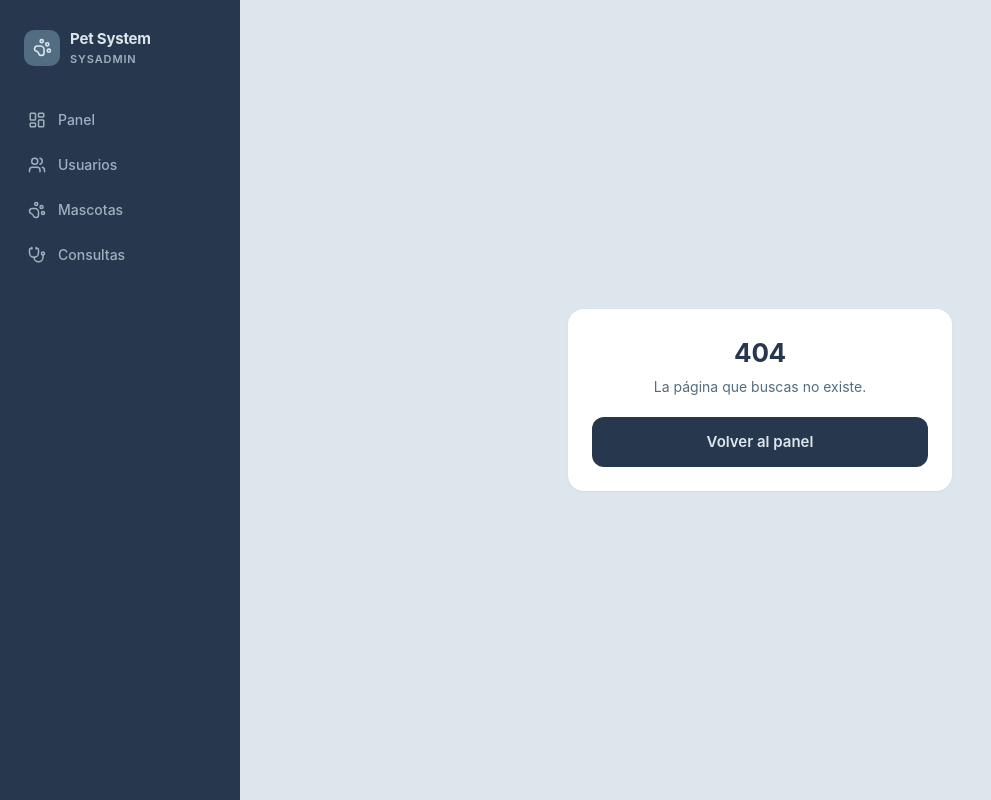
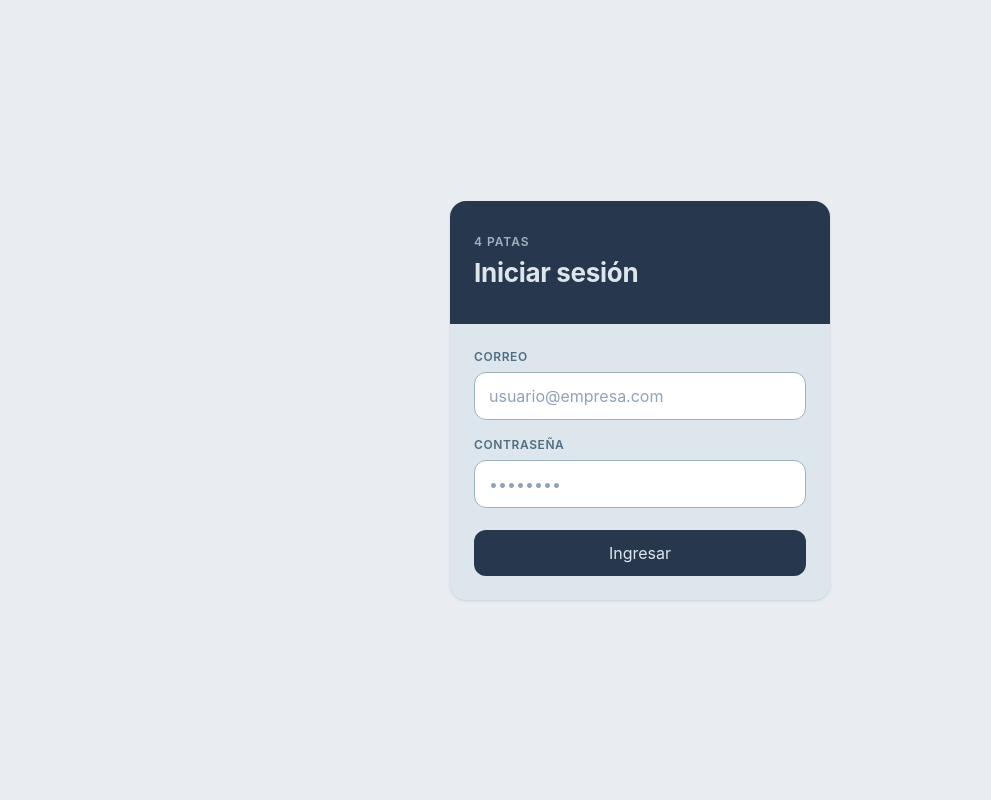
Before and after one commit to Lucho74/pet-sys-front, a React (Vite) app: page /login in a window 1280 px wide. Before the commit this address had no page. Shown: the whole page, without its empty margins (0-991 px from the left). Built offline with nearby package versions, Linux system fonts and the light colour scheme.

Commit message:
commit planes iniciales de login

```diff
--- /dev/null
+++ b/src/components/auth/LoginForm.tsx
@@ -0,0 +1,62 @@
+import { FormField } from '../common/FormField';
+import { PRIMARY_BUTTON_CLASSES } from '../common/buttonStyles';
+import type { LoginFormState } from './types';
+import type { FormErrors } from './validation';
+
+interface LoginFormProps {
+  form: LoginFormState;
+  fieldErrors: FormErrors;
+  isSubmitting?: boolean;
+  onEmailChange: (value: string) => void;
+  onPasswordChange: (value: string) => void;
+  onSubmit: () => void;
+}
+
+export function LoginForm({
+  form,
+  fieldErrors,
+  isSubmitting = false,
+  onEmailChange,
+  onPasswordChange,
+  onSubmit,
+}: LoginFormProps) {
+  return (
+    <form
+      onSubmit={(event) => {
+        event.preventDefault();
+        onSubmit();
+      }}
+      className="flex flex-col gap-4"
+    >
+      <FormField
+        label="Correo"
+        type="email"
+        value={form.email}
+        onChange={onEmailChange}
+        error={fieldErrors.email}
+        placeholder="usuario@empresa.com"
+        disabled={isSubmitting}
+        autoComplete="email"
+      />
+
+      <FormField
+        label="Contraseña"
+        type="password"
+        value={form.password}
+        onChange={onPasswordChange}
+        error={fieldErrors.password}
+        placeholder="••••••••"
+        disabled={isSubmitting}
+        autoComplete="current-password"
+      />
+
+      <button
+        type="submit"
+        disabled={isSubmitting}
+        className={`mt-1.5 w-full ${PRIMARY_BUTTON_CLASSES}`}
+      >
+        {isSubmitting ? 'Ingresando...' : 'Ingresar'}
+      </button>
+    </form>
+  );
+}
--- /dev/null
+++ b/src/components/auth/types.ts
@@ -0,0 +1,4 @@
+export interface LoginFormState {
+  email: string;
+  password: string;
+}
--- /dev/null
+++ b/src/components/auth/validation.ts
@@ -0,0 +1,17 @@
+import type { LoginFormState } from './types';
+
+export type FormErrors = Partial<Record<keyof LoginFormState, string>>;
+
+export function validateLoginForm(form: LoginFormState): FormErrors {
+  const errors: FormErrors = {};
+
+  if (!form.email.trim()) {
+    errors.email = 'El correo es obligatorio.';
+  }
+
+  if (!form.password.trim()) {
+    errors.password = 'La contraseña es obligatoria.';
+  }
+
+  return errors;
+}
--- /dev/null
+++ b/src/pages/LoginPage.tsx
@@ -0,0 +1,78 @@
+import { useState } from 'react';
+import { useNavigate } from 'react-router-dom';
+import { toast } from 'react-toastify';
+import { LoginForm } from '../components/auth/LoginForm';
+import { handleLogin } from '../services/auth/authService';
+import type { LoginFormState } from '../components/auth/types';
+import { validateLoginForm } from '../components/auth/validation';
+import type { FormErrors } from '../components/auth/validation';
+
+export function LoginPage() {
+  const navigate = useNavigate();
+
+  const [form, setForm] = useState<LoginFormState>({ email: '', password: '' });
+  const [fieldErrors, setFieldErrors] = useState<FormErrors>({});
+  const [formError, setFormError] = useState('');
+  const [isSubmitting, setIsSubmitting] = useState(false);
+
+  const handleChange = (field: keyof LoginFormState, value: string) => {
+    setForm((current) => ({ ...current, [field]: value }));
+    setFieldErrors((current) => ({ ...current, [field]: '' }));
+  };
+
+  const handleSubmit = async () => {
+    const errors = validateLoginForm(form);
+    setFieldErrors(errors);
+
+    if (Object.keys(errors).length > 0) {
+      toast.error('Revisa los campos marcados en rojo.');
+      return;
+    }
+
+    setIsSubmitting(true);
+    setFormError('');
+
+    try {
+      const response = await handleLogin(form);
+      localStorage.setItem('authToken', response.token);
+      toast.success('Bienvenido.');
+      navigate('/');
+    } catch {
+      setFormError('Correo o contraseña incorrectos.');
+      toast.error('Correo o contraseña incorrectos.');
+      setIsSubmitting(false);
+    }
+  };
+
+  return (
+    <div className="flex min-h-screen w-full items-center justify-center bg-[#e9edf1] px-5">
+      <div className="w-full max-w-[380px] overflow-hidden rounded-2xl bg-[#DDE6ED] shadow-sm">
+        <div className="flex flex-col gap-0.5 bg-[#27374D] px-6 py-8">
+          <div className="text-[12px] font-semibold uppercase tracking-[0.08em] text-[#9DB2BF]">
+            4 Patas
+          </div>
+          <div className="text-[26px] font-bold tracking-[-0.3px] text-[#DDE6ED]">
+            Iniciar sesión
+          </div>
+        </div>
+
+        <div className="px-6 py-6">
+          <LoginForm
+            form={form}
+            fieldErrors={fieldErrors}
+            isSubmitting={isSubmitting}
+            onEmailChange={(value) => handleChange('email', value)}
+            onPasswordChange={(value) => handleChange('password', value)}
+            onSubmit={handleSubmit}
+          />
+
+          {formError ? (
+            <div className="mt-4 rounded-[10px] border border-[#9DB2BF] bg-white px-3 py-2.5 text-[13px] text-[#27374D]">
+              {formError}
+            </div>
+          ) : null}
+        </div>
+      </div>
+    </div>
+  );
+}
--- a/src/router/index.tsx
+++ b/src/router/index.tsx
@@ -19,6 +19,7 @@ import { ConsultationEditPage } from '../pages/consultations/ConsultationEditPag
 import { ConsultationCreatePage } from '../pages/consultations/ConsultationCreatePage';
 import { ConsultationActionsPage } from '../pages/consultations/ConsultationActionsPage';
 import { ConsultationsListPage } from '../pages/consultations/ConsultationListPage';
+import { LoginPage } from '../pages/LoginPage';
 
 const routes: RouteObject[] = [
   {
@@ -67,6 +68,7 @@ const routes: RouteObject[] = [
       { path: '*', element: <NotFound /> },
     ],
   },
+  { path: 'login', element: <LoginPage /> },
 ];
 
 export const router = createBrowserRouter(routes);
--- /dev/null
+++ b/src/services/auth/IAuth.ts
@@ -0,0 +1,8 @@
+export interface ILoginRequest {
+  email: string;
+  password: string;
+}
+
+export interface ILoginResponse {
+  token: string;
+}
--- /dev/null
+++ b/src/services/auth/authService.ts
@@ -0,0 +1,17 @@
+import { type ILoginRequest, type ILoginResponse } from "./IAuth"
+
+export const handleLogin = async (credentials: ILoginRequest): Promise<ILoginResponse> => {
+    const response = await fetch('https://localhost:7140/api/Auth/login', {
+        method: 'POST',
+        headers: {
+            'Content-Type': 'application/json'
+        },
+        body: JSON.stringify(credentials)
+    });
+
+    if (!response.ok) {
+        throw new Error('Error logging in');
+    }
+
+    return response.json();
+};
```
Also changed, not shown: 1 other file (tests, documents, lock files or other folders).
